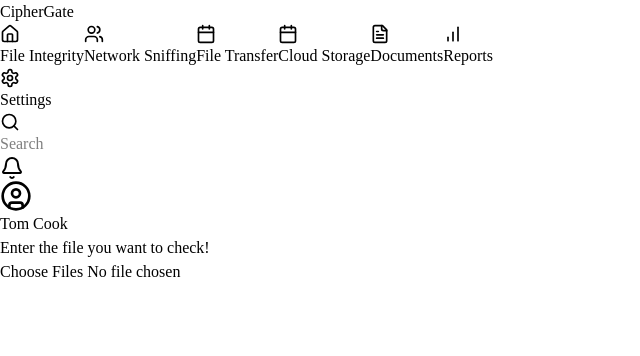
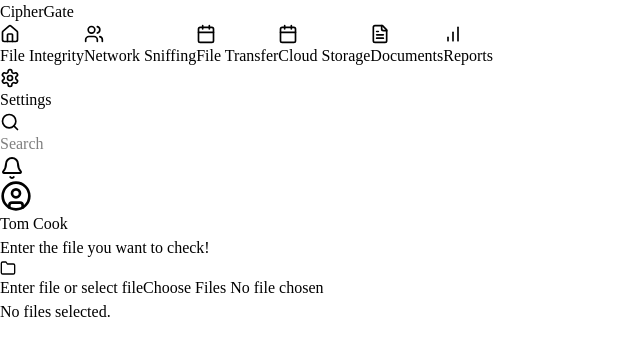
Before and after one commit to kachaparth/CipherGate, a React (Vite) app in the folder frontend/src/renderer/: page / in a window 1280 px wide. Shown: the top 356 px of the page, without its empty margins (0-640 px from the left). Built offline with nearby package versions, Linux system fonts and the light colour scheme.

Commit message:
select file

```diff
--- a/frontend/package.json
+++ b/frontend/package.json
@@ -21,7 +21,8 @@
     "@electron-toolkit/preload": "^3.0.1",
     "@electron-toolkit/utils": "^4.0.0",
     "@tailwindcss/vite": "^4.0.8",
-    "lucide-react": "^0.475.0"
+    "lucide-react": "^0.475.0",
+    "react-icons": "^5.5.0"
   },
   "devDependencies": {
     "@electron-toolkit/eslint-config": "^2.0.0",
--- a/frontend/src/renderer/src/integrity.jsx
+++ b/frontend/src/renderer/src/integrity.jsx
@@ -1,4 +1,5 @@
 import React, { useState } from 'react';
+import { FiFolder } from 'react-icons/fi'; // Importing a folder icon from react-icons
 
 function Integrity() {
     const [files, setFiles] = useState([]);
@@ -8,19 +9,64 @@ function Integrity() {
         setFiles(prevFiles => [...prevFiles, ...uploadedFiles]);
     };
 
+    const handleRemoveFile = (fileToRemove) => {
+        setFiles(prevFiles => prevFiles.filter(file => file !== fileToRemove));
+    };
+
+    const formatDate = (timestamp) => {
+        const date = new Date(timestamp);
+        return date.toLocaleString(); // You can customize the date format as needed
+    };
+
     return (
-        <div className="p-4">
-            <h1 className="text-xl font-bold mb-4">Enter the file you want to check!</h1>
-            <div className="mb-4">
-                <input type="file" onChange={handleFileUpload} multiple className="border p-2 rounded" />
+        <div className="bg-white p-6 rounded-lg w-6xl shadow-lg max-w-3xl mx-auto font-sans">
+            {/* Always show the title */}
+            <h1 className="text-xl font-bold mb-6 text-gray-800">
+                {files.length === 0 ? "Enter the file you want to check!" : "Files are being checked:"}
+            </h1>
+
+            <div className="mb-6 text-center">
+                {/* Icon and text to trigger file selection */}
+                <label htmlFor="file-upload" className="cursor-pointer flex items-center justify-center gap-2 text-gray-600 hover:text-gray-700">
+                    <FiFolder className="text-3xl" />
+                    <span className="text-lg">Enter file or select file</span>
+                </label>
+                <input
+                    type="file"
+                    id="file-upload"
+                    onChange={handleFileUpload}
+                    multiple
+                    className="hidden" // Hide the actual file input
+                />
             </div>
 
-            {files.length > 0 && (
-                <div>
-                    <h2 className="text-lg font-semibold mb-2">Files currently under checking:</h2>
-                    <ul className="list-disc pl-5">
+            {/* Show an empty box if no file is selected */}
+            {files.length === 0 ? (
+                <div className="bg-gray-100 p-4 border-dashed border-2 border-gray-300 rounded text-center text-gray-600">
+                    No files selected.
+                </div>
+            ) : (
+                <div className="mt-6">
+                    <h2 className="text-lg font-semibold mb-4 text-gray-800">Files currently under checking:</h2>
+                    <ul className="list-none p-0">
                         {files.map((file, index) => (
-                            <li key={index}>{file.name}</li>
+                            <li key={index} className="flex justify-between items-center py-2 border-b border-gray-200">
+                                {/* File name and Last modified date are justified */}
+                                <div className="flex place-items-center justify-between w-full">
+                                    <span className="mr-2">{index + 1}. {file.name}</span>
+                                    <span className="text-sm text-gray-500">
+                                        Last Modified: {formatDate(file.lastModified)}
+                                    </span>
+                                </div>
+
+                                {/* Remove button */}
+                                <button
+                                    onClick={() => handleRemoveFile(file)}
+                                    className="text-red-500 hover:text-red-700 text-sm ml-2 cursor-pointer"
+                                >
+                                    Remove
+                                </button>
+                            </li>
                         ))}
                     </ul>
                 </div>
```
Also changed, not shown: 1 other file (tests, documents, lock files or other folders).
